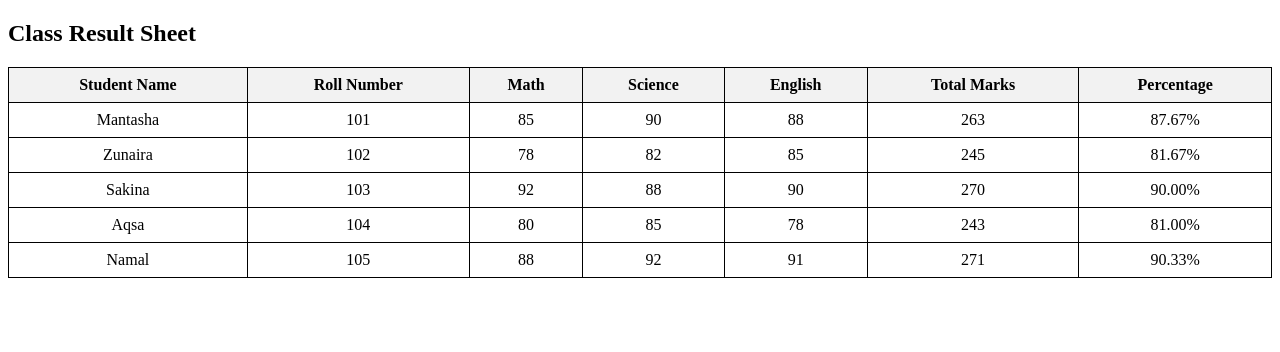
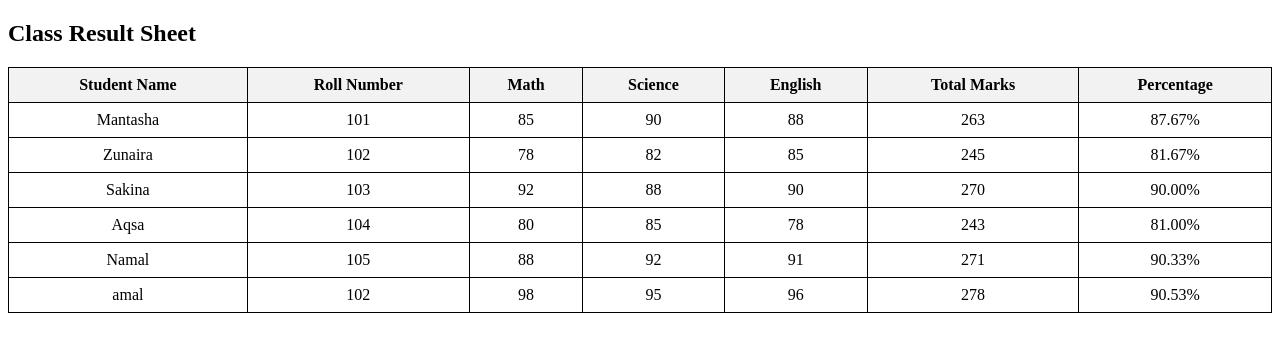
Before and after one commit to batool-zahra1/Assignment1, a plain HTML site: page index.html in a window 1280 px wide. Drawn offline with Linux system fonts and the light colour scheme.

Commit message:
Update index.html

```diff
--- a/index.html
+++ b/index.html
@@ -79,5 +79,15 @@ th {
                     <td>90.33%</td>
                 </tr>
             </tr>
+        <tr>
+                    <td>amal</td>
+                    <td>102</td>
+                    <td>98</td>
+                    <td>95</td>
+                    <td>96</td>
+                    <td>278</td>
+                    <td>90.53%</td>
+                </tr>
+            </tr>
 </body>
 </html>
```
